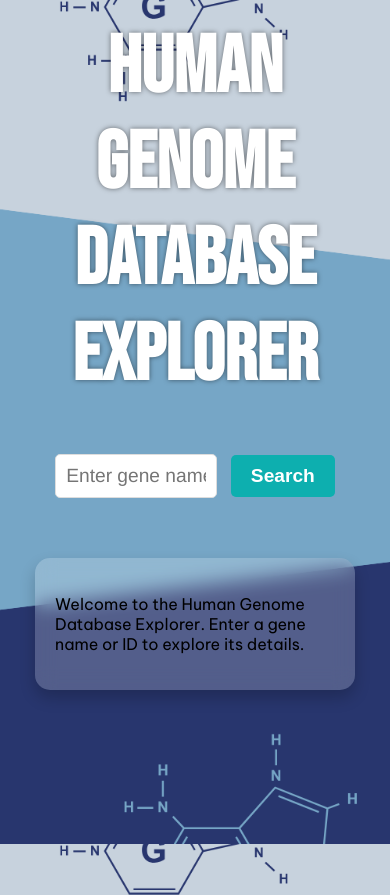
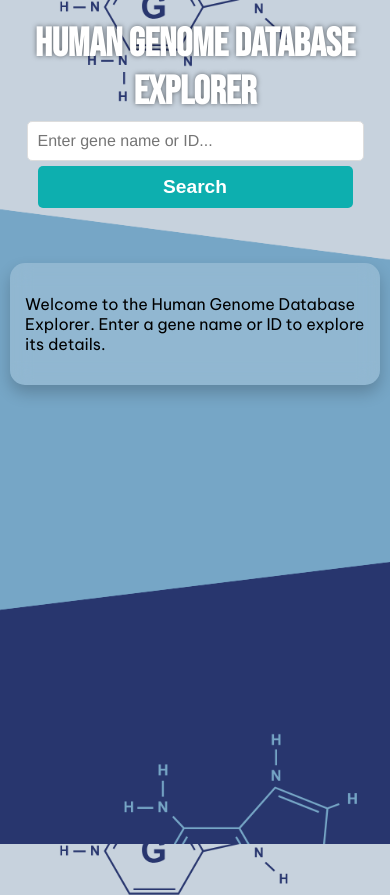
Before and after one commit to itzsouravkumar/BIOLOGY, a plain HTML site: page index.html in a window 390 px wide. Shown: the top 895 px of the page. Drawn offline with Linux system fonts and the light colour scheme.

Commit message:
responsive

```diff
--- a/styles.css
+++ b/styles.css
@@ -21,7 +21,7 @@ main {
 }
 
 #geneInfo {
-    width: 80%;
+    width: 90%;
     max-width: 900px;
     padding: 20px;
     margin-top: 20px;
@@ -40,21 +40,23 @@ header {
 
 h1 {
     font-family: 'Bebas Neue', cursive;
-    font-size: 5rem;
+    font-size: 4rem;
     margin: 0;
     color: #fff;
     text-shadow: 0 0 5px rgba(0, 0, 0, 0.5);
 }
 
+/* Input styling */
 #geneSearch {
     padding: 10px;
-    font-size: 1.2rem;
+    font-size: 1rem;
     font-family: 'Franklin Gothic Medium', 'Arial Narrow', Arial, sans-serif;
     border-radius: 5px;
     border: 1px solid #ddd;
     margin-right: 10px;
-    margin-top: 50px;
-    width: 40%;
+    margin-top: 20px;
+    width: 100%;
+    max-width: 400px;
 }
 
 #searchBtn {
@@ -74,7 +76,7 @@ h1 {
 }
 
 #searchBtn:active {
-    box-shadow: 0 0 3.75px rgba(10, 155, 212, 0.8), 0 0 9.375px rgba(10, 155, 212, 0.8), 0 0 14.0625px rgba(10, 155, 212, 0.8);
+    transform: scale(0.98);
 }
 
 footer {
@@ -82,3 +84,53 @@ footer {
     padding: 20px;
     color: #fff;
 }
+
+/* Media Queries for Responsiveness */
+
+/* Tablet view adjustments */
+@media (max-width: 768px) {
+    h1 {
+        font-size: 3rem;
+    }
+    #geneSearch {
+        width: 90%;
+        max-width: 350px;
+    }
+    #searchBtn {
+        width: 90%;
+        max-width: 350px;
+        margin-top: 10px;
+    }
+    #geneInfo {
+        padding: 15px;
+    }
+}
+
+/* Mobile view adjustments */
+@media (max-width: 480px) {
+    h1 {
+        font-size: 2.5rem;
+    }
+
+    /* Full width and stacked layout for search box and button on mobile */
+    #geneSearch, #searchBtn {
+        width: 90%;
+        max-width: none;
+        margin: 5px 0;
+    }
+
+    #searchBtn {
+        margin-top: 0;
+    }
+
+    main {
+        padding: 10px;
+    }
+    #geneInfo {
+        width: 100%;
+        padding: 15px;
+    }
+    footer {
+        font-size: 0.9rem;
+    }
+}
```
